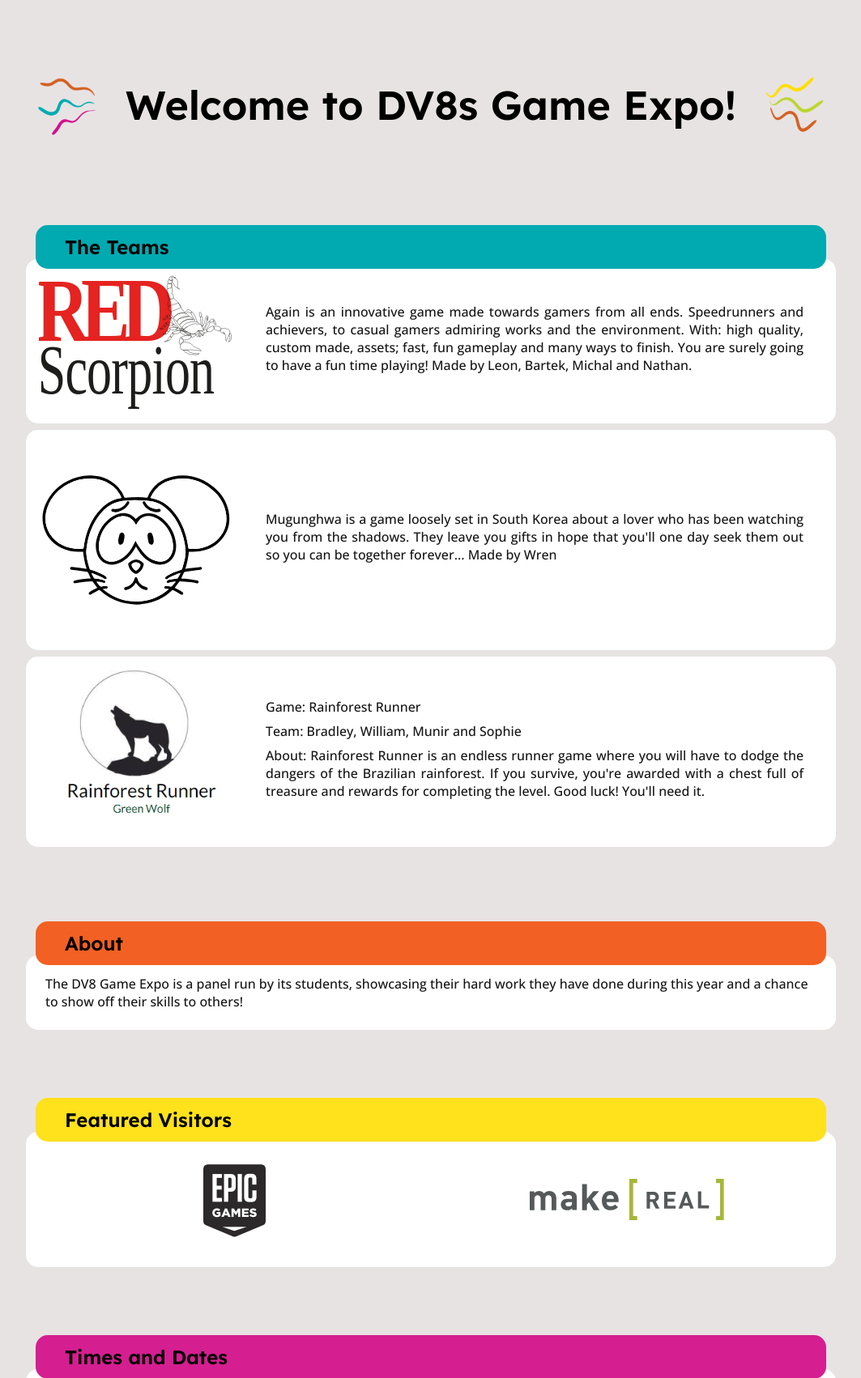
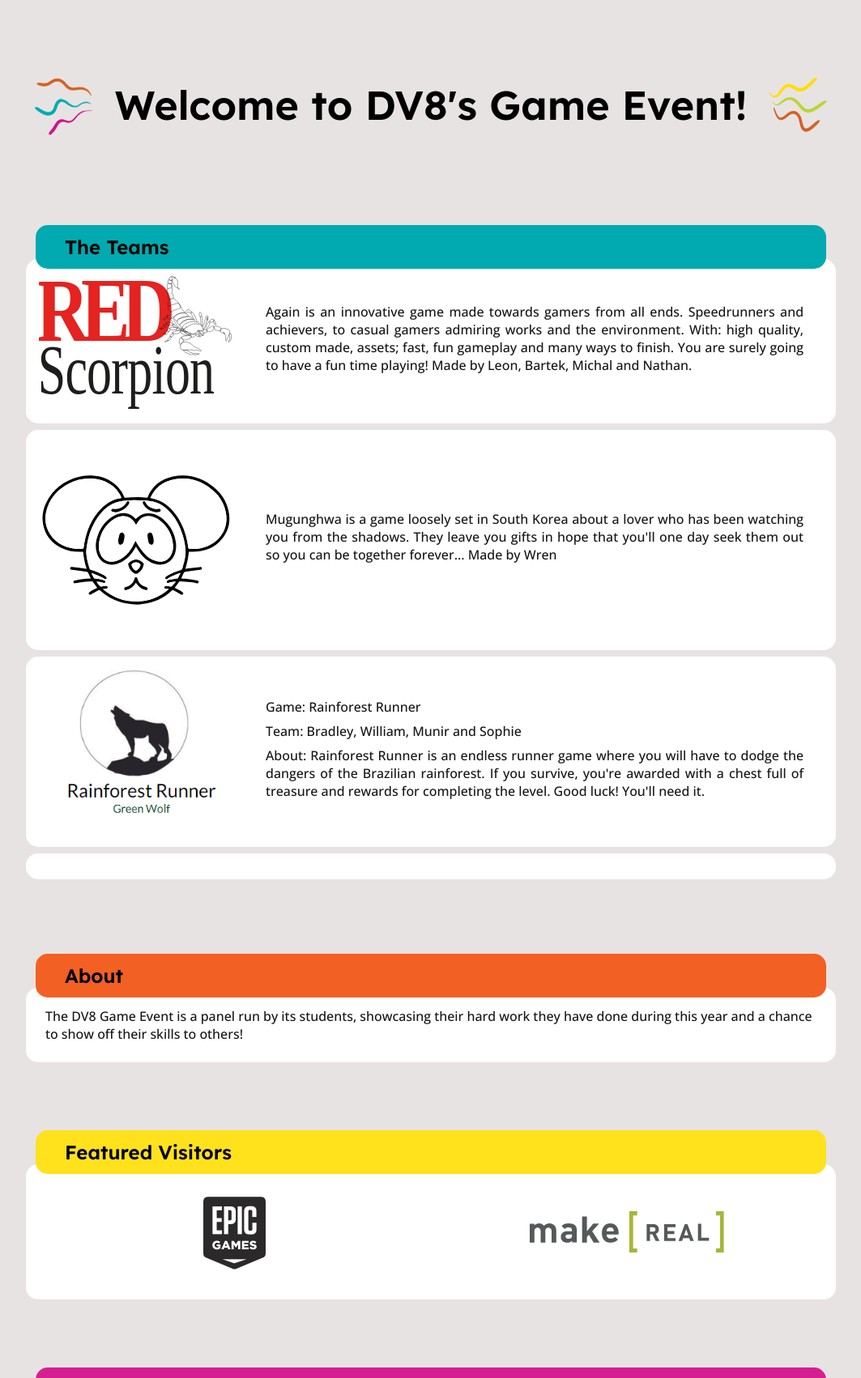
Before and after one commit to Fluffy-Bean/GameExpo, a PHP site: page / in a window 1280 px wide. Shown: the part 64-1766 px from the top of the page at 81% size, without its empty margins (108-1171 px from the left). Run offline with PHP 8.4, Linux system fonts and the light colour scheme.

Commit message:
Name Change

```diff
--- a/index.php
+++ b/index.php
@@ -3,8 +3,8 @@
 <head>
 	<meta charset="utf-8">
 	<meta name="viewport" content="width=device-width, initial-scale=1, shrink-to-fit=no">
-  <meta name="description" content="DV8 Game Expo 2022">
-  <title>Game Expo</title>
+  <meta name="description" content="DV8 Game Event 2022">
+  <title>Game Event</title>
 	<link rel="icon" type="image/x-icon" href="images/dv8.png">
 	<link rel="stylesheet" href="stylesheet.css">
 	<!-- Fonts -->
@@ -20,7 +20,7 @@
 		<main>
 			<header>
 				<img src="images/wiggleBefore.png">
-				<h1>Welcome to DV8s Game Expo!</h1>
+				<h1>Welcome to DV8's Game Event!</h1>
 				<img src="images/wiggleAfter.png">
 			</header>
 
@@ -30,14 +30,14 @@
 			<section id="team">
 				<h2>The Teams</h2>
 				<?php
-				include"ui/teams.html";
+				include"ui/teams.php";
 				?>
 			</section>
 
 			<section id="about">
 				<h2>About</h2>
 				<div>
-					<p>The DV8 Game Expo is a panel run by its students, showcasing their hard work they have done during this year and a chance to show off their skills to others!</p>
+					<p>The DV8 Game Event is a panel run by its students, showcasing their hard work they have done during this year and a chance to show off their skills to others!</p>
 				</div>
 			</section>
 
--- a/ui/teams.html
+++ b/ui/teams.php
@@ -30,3 +30,9 @@
     <p>About: Rainforest Runner is an endless runner game where you will have to dodge the dangers of the Brazilian rainforest. If you survive, you're awarded with a chest full of treasure and rewards for completing the level. Good luck! You'll need it.</p>
   </div>
 </div>
+<div>
+  <?php
+    $images = glob("../images/gallery/*.{jpg,jpeg,gif,png,bmp,webp}", GLOB_BRACE);
+    foreach ($images as $i) { echo "<img src='gallery/". basename($i) ."'>"; };
+  ?>
+</div>
```
Also changed, not shown: images/gallery/image(1).png (added), images/gallery/image(2).png (added), images/gallery/image(3).png (added), images/gallery/image.png (added).
